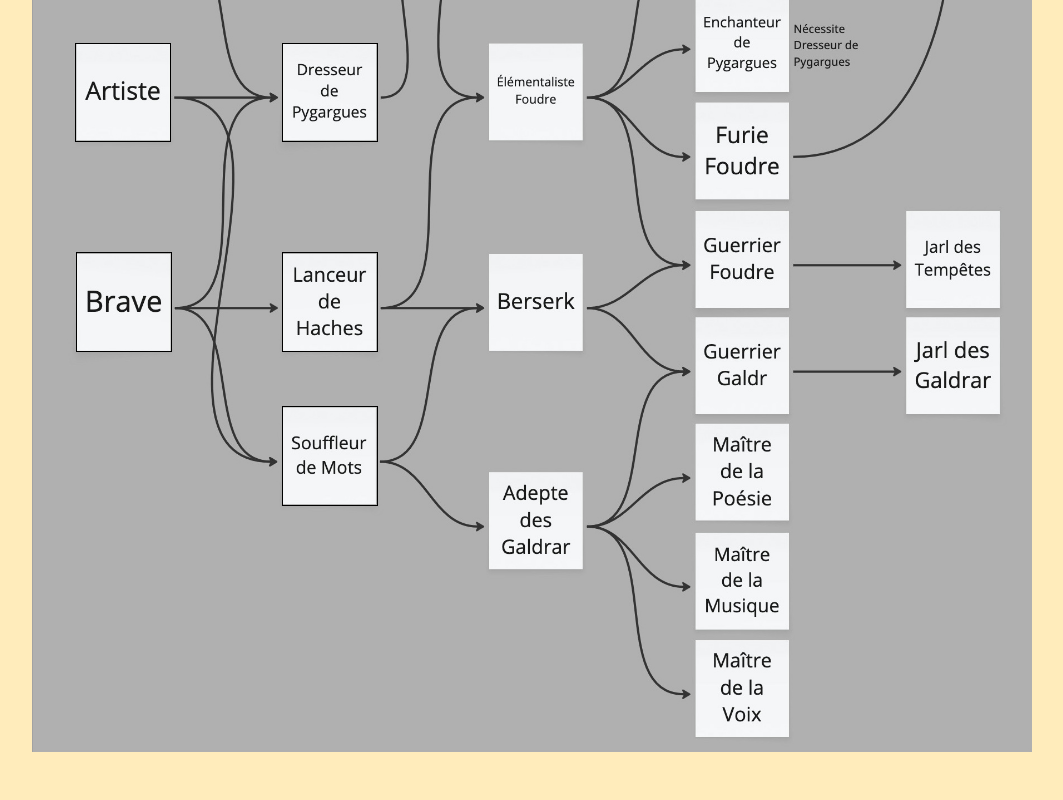
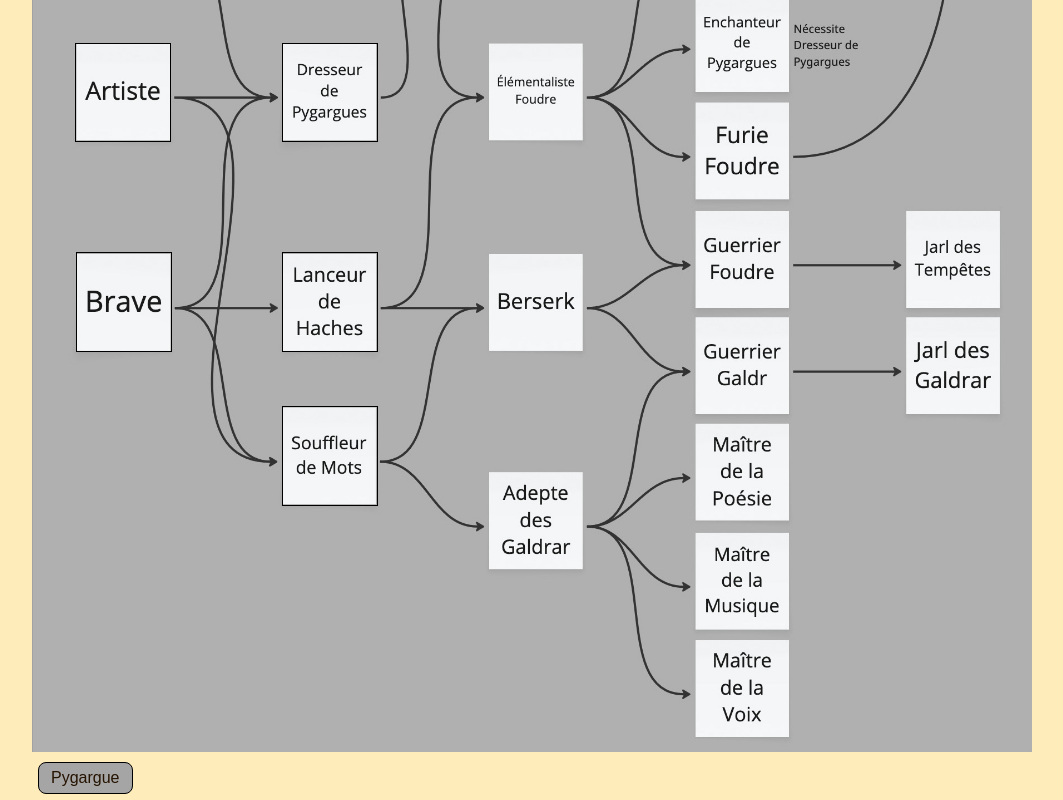
Before and after one commit to Sourdeval/Omnak, an Angular app: page / in a window 1280 px wide. Shown: the part 5696-6496 px from the top of the page, without its empty margins (108-1171 px from the left). Before the commit the page ends 6452 px from the top, so only its background shows below. Built offline with nearby package versions, Linux system fonts and the light colour scheme.

Commit message:
[Way] Pygargue dans sa propre Voie

```diff
--- a/src/app/home/home.component.html
+++ b/src/app/home/home.component.html
@@ -107,3 +107,5 @@
         (click)="goToWay(zone.id)">
     </div>
 </div>
+
+<button class="neutral" routerLink="/way/Pygargue">Pygargue</button>
--- a/src/app/way/ways.ts
+++ b/src/app/way/ways.ts
@@ -380,7 +380,7 @@ export let ways: Way[] = [
             "ATTENTION : si vous sifflez, action gratuite à votre tour, vous annulez tous les ordres et tous vos pygargues retournent dans le ciel"
         ],
         asset: "Dressage d'oiseaux (toute action en lien avec les oiseaux sauf attaque)",
-        equipment: "Possède 2 Pygargues domestiqués (oiseaux marins de la taille d'un aigle, ils volent toujours non loin de vous, ils fuient à 2 blessures, meurent à 4)",
+        equipment: "Possède 2 Pygargues domestiqués (ils volent toujours non loin de vous)",
         skills: [
             { name: "Ordre d'attaque", type: TypeSkill.Aucun, difficulty: 'S12', effects: ["Vous désignez une cible qu'un de vos pygargue attaque", "A chaque tour, le pygargue inflige 1 blessure, commence maintenant", "ER4 : inflige le malus Borgne", "Séquelle : le pygargue ne fait aucune blessure au premier tour"] },
             { name: "Ordre de dérober", type: TypeSkill.Aucun, difficulty: 'S14', effects: ["Vous désignez un objet qu'un de vos pygargue va récupérer", "Séquelle : il s'est trompé d'objet"] },
@@ -424,6 +424,16 @@ export let ways: Way[] = [
             "4 blessures : désarçonne son cavalier et fuit. Le cavalier doit réussir une action C14 pour ne pas subir 2 blessures.",
             "6 blessures : K.O.",
             "8 blessures : mort."],
+        asset: "",
+        equipment: "",
+        skills: []
+    },
+    {
+        id: "Pygargue",
+        name: "Pygargue",
+        description: ["Oiseau marin de la taille d'un aigle",
+            "2 blessures : il fuit dans les airs",
+            "4 blessures : mort"],
         asset: "",
         equipment: "",
         skills: []
```
